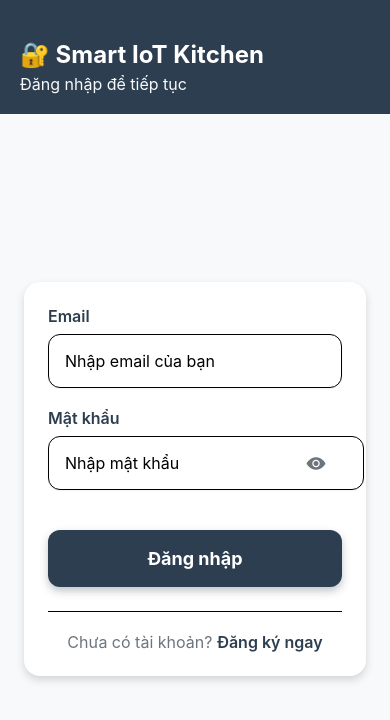
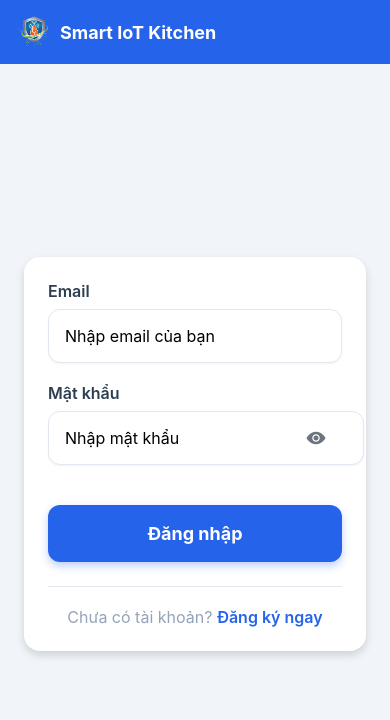
Before and after one commit to PhamHuuThuan/KLTN_N145_SMART_IOT, a React Native app in the folder app/mobile_app/: screen / in a window 390 px wide. Shown: the top 720 px of the page. Built offline with nearby package versions, Linux system fonts and the light colour scheme.

Commit message:
change UI color app

```diff
--- a/app/mobile_app/app.json
+++ b/app/mobile_app/app.json
@@ -27,7 +27,10 @@
       "bundler": "metro"
     },
     "extra": {
-      "apiUrl": "http://192.168.100.230:3002"
-    }
+      "apiUrl": "http://192.168.110.112:3002"
+    },
+    "plugins": [
+      "expo-font"
+    ]
   }
 }
--- a/app/mobile_app/package.json
+++ b/app/mobile_app/package.json
@@ -11,7 +11,6 @@
   },
   "dependencies": {
     "@expo/metro-runtime": "~5.0.4",
-    "@expo/vector-icons": "^15.0.2",
     "@react-native-async-storage/async-storage": "^2.2.0",
     "@react-navigation/bottom-tabs": "^7.4.7",
     "@react-navigation/native": "^7.1.17",
@@ -25,7 +24,9 @@
     "react": "19.0.0",
     "react-dom": "19.0.0",
     "react-native": "^0.79.5",
-    "react-native-web": "^0.20.0"
+    "react-native-web": "^0.20.0",
+    "@expo/vector-icons": "^14.1.0",
+    "expo-font": "~13.3.2"
   },
   "devDependencies": {
     "@babel/core": "^7.20.0",
--- a/app/mobile_app/src/screens/LoginScreen.js
+++ b/app/mobile_app/src/screens/LoginScreen.js
@@ -15,6 +15,7 @@ import {
 import { Ionicons } from '@expo/vector-icons';
 import { useAuth } from '../contexts/AuthContext';
 import CONFIG from '../constants/config';
+import Header from '../components/Header';
 
 const LoginScreen = ({ navigation }) => {
   const [email, setEmail] = useState('');
@@ -57,17 +58,9 @@ const LoginScreen = ({ navigation }) => {
 
   return (
     <View style={styles.container}>
-      <StatusBar barStyle="light-content" backgroundColor={CONFIG.COLORS.primary} />
+      <StatusBar barStyle="light-content" backgroundColor={CONFIG.THEME.primary} />
 
-      {/* Header giống trang device */}
-      <View style={styles.header}>
-        <View style={styles.headerContent}>
-          <View style={styles.titleContainer}>
-            <Text style={styles.headerTitle}>🔐 Smart IoT Kitchen</Text>
-            <Text style={styles.headerSubtitle}>Đăng nhập để tiếp tục</Text>
-          </View>
-        </View>
-      </View>
+      <Header />
 
       <KeyboardAvoidingView
         style={styles.content}
@@ -147,7 +140,7 @@ const LoginScreen = ({ navigation }) => {
 const styles = StyleSheet.create({
   container: {
     flex: 1,
-    backgroundColor: CONFIG.COLORS.light,
+    backgroundColor: CONFIG.THEME.background,
   },
   header: {
     backgroundColor: CONFIG.COLORS.primary,
@@ -181,7 +174,7 @@ const styles = StyleSheet.create({
     padding: 20,
   },
   form: {
-    backgroundColor: CONFIG.COLORS.white,
+    backgroundColor: CONFIG.THEME.surface,
     borderRadius: 16,
     padding: 24,
     shadowColor: '#000',
@@ -202,11 +195,11 @@ const styles = StyleSheet.create({
   },
   input: {
     borderWidth: 1,
-    borderColor: CONFIG.COLORS.grayLight,
+    borderColor: CONFIG.THEME.border,
     borderRadius: 12,
     padding: 16,
     fontSize: 16,
-    backgroundColor: CONFIG.COLORS.white,
+    backgroundColor: CONFIG.THEME.surface,
     shadowColor: '#000',
     shadowOffset: { width: 0, height: 1 },
     shadowOpacity: 0.05,
@@ -221,12 +214,12 @@ const styles = StyleSheet.create({
   passwordInput: {
     flex: 1,
     borderWidth: 1,
-    borderColor: CONFIG.COLORS.grayLight,
+    borderColor: CONFIG.THEME.border,
     borderRadius: 12,
     padding: 16,
     paddingRight: 50,
     fontSize: 16,
-    backgroundColor: CONFIG.COLORS.white,
+    backgroundColor: CONFIG.THEME.surface,
     shadowColor: '#000',
     shadowOffset: { width: 0, height: 1 },
     shadowOpacity: 0.05,
@@ -239,19 +232,19 @@ const styles = StyleSheet.create({
     padding: 4,
   },
   loginButton: {
-    backgroundColor: CONFIG.COLORS.primary,
+    backgroundColor: CONFIG.THEME.primary,
     borderRadius: 12,
     padding: 18,
     alignItems: 'center',
     marginTop: 20,
-    shadowColor: CONFIG.COLORS.primary,
+    shadowColor: CONFIG.THEME.primary,
     shadowOffset: { width: 0, height: 4 },
     shadowOpacity: 0.3,
     shadowRadius: 8,
     elevation: 4,
   },
   disabledButton: {
-    backgroundColor: CONFIG.COLORS.gray,
+    backgroundColor: CONFIG.THEME.gray,
   },
   loginButtonText: {
     color: CONFIG.COLORS.white,
@@ -265,15 +258,15 @@ const styles = StyleSheet.create({
     marginTop: 24,
     paddingTop: 20,
     borderTopWidth: 1,
-    borderTopColor: CONFIG.COLORS.grayLight,
+    borderTopColor: CONFIG.THEME.border,
   },
   footerText: {
     fontSize: 16,
-    color: CONFIG.COLORS.gray,
+    color: CONFIG.THEME.gray,
   },
   linkText: {
     fontSize: 16,
-    color: CONFIG.COLORS.primary,
+    color: CONFIG.THEME.primary,
     fontWeight: '600',
   },
 });
--- a/app/mobile_app/src/screens/ProfileScreen.js
+++ b/app/mobile_app/src/screens/ProfileScreen.js
@@ -205,10 +205,10 @@ const ProfileScreen = ({ navigation }) => {
 
   return (
     <SafeAreaView style={styles.container}>
-      <StatusBar barStyle="light-content" backgroundColor={CONFIG.COLORS.primary} />
+      <StatusBar barStyle="light-content" backgroundColor={CONFIG.THEME.primary} />
 
       <LinearGradient
-        colors={[CONFIG.COLORS.primary, CONFIG.COLORS.secondary]}
+        colors={[CONFIG.THEME.primary, CONFIG.THEME.secondary]}
         start={{ x: 0, y: 0 }}
         end={{ x: 1, y: 1 }}
         style={styles.gradientHeader}
@@ -273,7 +273,7 @@ const ProfileScreen = ({ navigation }) => {
 const styles = StyleSheet.create({
   container: {
     flex: 1,
-    backgroundColor: CONFIG.COLORS.light,
+    backgroundColor: CONFIG.THEME.background,
   },
   gradientHeader: {
     paddingTop: 32,
@@ -346,7 +346,7 @@ const styles = StyleSheet.create({
     width: 24,
     height: 24,
     borderRadius: 12,
-    backgroundColor: CONFIG.COLORS.primary,
+    backgroundColor: CONFIG.THEME.primary,
     justifyContent: 'center',
     alignItems: 'center',
     borderWidth: 2,
@@ -374,7 +374,7 @@ const styles = StyleSheet.create({
     padding: 15,
   },
   section: {
-    backgroundColor: CONFIG.COLORS.white,
+    backgroundColor: CONFIG.THEME.surface,
     borderRadius: CONFIG.DIMENSIONS.borderRadius,
     padding: CONFIG.DIMENSIONS.cardPadding,
     marginBottom: 16,
@@ -405,12 +405,12 @@ const styles = StyleSheet.create({
     flexDirection: 'row',
     alignItems: 'center',
     borderWidth: 1,
-    borderColor: CONFIG.COLORS.border,
+    borderColor: CONFIG.THEME.border,
     borderRadius: CONFIG.DIMENSIONS.borderRadius,
-    backgroundColor: CONFIG.COLORS.white,
+    backgroundColor: CONFIG.THEME.surface,
   },
   inputRowDisabled: {
-    backgroundColor: CONFIG.COLORS.light,
+    backgroundColor: CONFIG.THEME.background,
   },
   inputIcon: {
     paddingLeft: 12,
@@ -425,9 +425,9 @@ const styles = StyleSheet.create({
     flexDirection: 'row',
     alignItems: 'center',
     borderWidth: 1,
-    borderColor: CONFIG.COLORS.border,
+    borderColor: CONFIG.THEME.border,
     borderRadius: CONFIG.DIMENSIONS.borderRadius,
-    backgroundColor: CONFIG.COLORS.white,
+    backgroundColor: CONFIG.THEME.surface,
   },
   passwordInput: {
     flex: 1,
@@ -450,18 +450,18 @@ const styles = StyleSheet.create({
     marginHorizontal: 5,
   },
   editButton: {
-    backgroundColor: CONFIG.COLORS.primary,
+    backgroundColor: CONFIG.THEME.primary,
   },
   saveButton: {
-    backgroundColor: CONFIG.COLORS.success,
+    backgroundColor: CONFIG.THEME.success,
   },
   cancelButton: {
-    backgroundColor: CONFIG.COLORS.light,
+    backgroundColor: CONFIG.THEME.background,
     borderWidth: 1,
-    borderColor: CONFIG.COLORS.border,
+    borderColor: CONFIG.THEME.border,
   },
   logoutButton: {
-    backgroundColor: CONFIG.COLORS.danger,
+    backgroundColor: CONFIG.THEME.danger,
   },
   ctaText: {
     color: CONFIG.COLORS.white,
--- a/app/mobile_app/src/screens/RegisterScreen.js
+++ b/app/mobile_app/src/screens/RegisterScreen.js
@@ -15,6 +15,7 @@ import {
 import { Ionicons } from '@expo/vector-icons';
 import { useAuth } from '../contexts/AuthContext';
 import CONFIG from '../constants/config';
+import Header from '../components/Header';
 
 const RegisterScreen = ({ navigation }) => {
   const [name, setName] = useState('');
@@ -80,16 +81,9 @@ const RegisterScreen = ({ navigation }) => {
 
   return (
     <View style={styles.container}>
-      <StatusBar barStyle="light-content" backgroundColor={CONFIG.COLORS.primary} />
+      <StatusBar barStyle="light-content" backgroundColor={CONFIG.THEME.primary} />
 
-      <View style={styles.header}>
-        <View style={styles.headerContent}>
-          <View style={styles.titleContainer}>
-            <Text style={styles.headerTitle}>📝 Smart IoT Kitchen</Text>
-            <Text style={styles.headerSubtitle}>Tạo tài khoản mới</Text>
-          </View>
-        </View>
-      </View>
+      <Header />
 
       <KeyboardAvoidingView
         style={styles.content}
@@ -209,7 +203,7 @@ const RegisterScreen = ({ navigation }) => {
 const styles = StyleSheet.create({
   container: {
     flex: 1,
-    backgroundColor: CONFIG.COLORS.light,
+    backgroundColor: CONFIG.THEME.background,
   },
   header: {
     backgroundColor: CONFIG.COLORS.primary,
@@ -243,7 +237,7 @@ const styles = StyleSheet.create({
     padding: 20,
   },
   form: {
-    backgroundColor: CONFIG.COLORS.white,
+    backgroundColor: CONFIG.THEME.surface,
     borderRadius: 16,
     padding: 24,
     shadowColor: '#000',
@@ -264,11 +258,11 @@ const styles = StyleSheet.create({
   },
   input: {
     borderWidth: 1,
-    borderColor: CONFIG.COLORS.grayLight,
+    borderColor: CONFIG.THEME.border,
     borderRadius: 12,
     padding: 16,
     fontSize: 16,
-    backgroundColor: CONFIG.COLORS.white,
+    backgroundColor: CONFIG.THEME.surface,
     shadowColor: '#000',
     shadowOffset: { width: 0, height: 1 },
     shadowOpacity: 0.05,
@@ -283,12 +277,12 @@ const styles = StyleSheet.create({
   passwordInput: {
     flex: 1,
     borderWidth: 1,
-    borderColor: CONFIG.COLORS.grayLight,
+    borderColor: CONFIG.THEME.border,
     borderRadius: 12,
     padding: 16,
     paddingRight: 50,
     fontSize: 16,
-    backgroundColor: CONFIG.COLORS.white,
+    backgroundColor: CONFIG.THEME.surface,
     shadowColor: '#000',
     shadowOffset: { width: 0, height: 1 },
     shadowOpacity: 0.05,
@@ -301,19 +295,19 @@ const styles = StyleSheet.create({
     padding: 4,
   },
   registerButton: {
-    backgroundColor: CONFIG.COLORS.primary,
+    backgroundColor: CONFIG.THEME.primary,
     borderRadius: 12,
     padding: 18,
     alignItems: 'center',
     marginTop: 20,
-    shadowColor: CONFIG.COLORS.primary,
+    shadowColor: CONFIG.THEME.primary,
     shadowOffset: { width: 0, height: 4 },
     shadowOpacity: 0.3,
     shadowRadius: 8,
     elevation: 4,
   },
   disabledButton: {
-    backgroundColor: CONFIG.COLORS.gray,
+    backgroundColor: CONFIG.THEME.gray,
   },
   registerButtonText: {
     color: CONFIG.COLORS.white,
@@ -327,15 +321,15 @@ const styles = StyleSheet.create({
     marginTop: 24,
     paddingTop: 20,
     borderTopWidth: 1,
-    borderTopColor: CONFIG.COLORS.grayLight,
+    borderTopColor: CONFIG.THEME.border,
   },
   footerText: {
     fontSize: 16,
-    color: CONFIG.COLORS.gray,
+    color: CONFIG.THEME.gray,
   },
   linkText: {
     fontSize: 16,
-    color: CONFIG.COLORS.primary,
+    color: CONFIG.THEME.primary,
     fontWeight: '600',
   },
 });
--- a/app/mobile_app/src/screens/RulesScreen.js
+++ b/app/mobile_app/src/screens/RulesScreen.js
@@ -100,19 +100,19 @@ const RulesScreen = () => {
   const getCategoryColor = (category) => {
     switch (category) {
       case 'safety':
-        return CONFIG.COLORS.danger;
+        return CONFIG.THEME.danger;
       case 'energy_saving':
-        return CONFIG.COLORS.success;
+        return CONFIG.THEME.success;
       default:
-        return CONFIG.COLORS.gray;
+        return CONFIG.THEME.gray;
     }
   };
 
   const getPriorityColor = (priority) => {
-    if (priority >= 8) return CONFIG.COLORS.danger;
-    if (priority >= 6) return CONFIG.COLORS.warning;
-    if (priority >= 4) return CONFIG.COLORS.info;
-    return CONFIG.COLORS.success;
+    if (priority >= 8) return CONFIG.THEME.danger;
+    if (priority >= 6) return CONFIG.THEME.warning;
+    if (priority >= 4) return CONFIG.THEME.info;
+    return CONFIG.THEME.success;
   };
 
   const filteredRules = selectedCategory === 'all'
@@ -219,7 +219,7 @@ const RulesScreen = () => {
           style={styles.actionButton}
           onPress={() => setShowTemplatesModal(true)}
         >
-          <MaterialIcons name="library-books" size={20} color={CONFIG.COLORS.primary} />
+          <MaterialIcons name="library-books" size={20} color={CONFIG.THEME.primary} />
         </TouchableOpacity>
       </View>
 
@@ -246,7 +246,7 @@ const RulesScreen = () => {
         contentContainerStyle={styles.rulesList}
         ListEmptyComponent={
           <View style={styles.emptyContainer}>
-            <MaterialIcons name="rule" size={48} color={CONFIG.COLORS.gray} />
+            <MaterialIcons name="rule" size={48} color={CONFIG.THEME.gray} />
             <Text style={styles.emptyText}>No rules yet</Text>
             <Text style={styles.emptySubtext}>
               Create your first rule from available templates
@@ -268,7 +268,7 @@ const RulesScreen = () => {
               style={styles.closeButton}
               onPress={() => setShowTemplatesModal(false)}
             >
-              <MaterialIcons name="close" size={24} color={CONFIG.COLORS.gray} />
+              <MaterialIcons name="close" size={24} color={CONFIG.THEME.gray} />
             </TouchableOpacity>
           </View>
 
@@ -347,7 +347,7 @@ const RulesScreen = () => {
 const styles = StyleSheet.create({
   container: {
     flex: 1,
-    backgroundColor: CONFIG.COLORS.light,
+    backgroundColor: CONFIG.THEME.background,
   },
   loadingContainer: {
     flex: 1,
@@ -356,7 +356,7 @@ const styles = StyleSheet.create({
   },
   loadingText: {
     fontSize: 16,
-    color: CONFIG.COLORS.gray,
+    color: CONFIG.THEME.gray,
   },
   header: {
     flexDirection: 'row',
@@ -364,19 +364,19 @@ const styles = StyleSheet.create({
     alignItems: 'center',
     height: 56,
     paddingHorizontal: 16,
-    backgroundColor: CONFIG.COLORS.white,
+    backgroundColor: CONFIG.THEME.surface,
     borderBottomWidth: 1,
-    borderBottomColor: CONFIG.COLORS.light,
+    borderBottomColor: CONFIG.THEME.border,
   },
   title: {
     fontSize: 20,
     fontWeight: 'bold',
-    color: CONFIG.COLORS.primary,
+    color: CONFIG.THEME.primary,
   },
   actionButton: {
     padding: 8,
     borderRadius: 8,
-    backgroundColor: CONFIG.COLORS.light,
+    backgroundColor: CONFIG.THEME.background,
   },
   rulesList: {
     paddingTop: 8,
@@ -392,33 +392,33 @@ const styles = StyleSheet.create({
   emptyText: {
     fontSize: 18,
     fontWeight: 'bold',
-    color: CONFIG.COLORS.gray,
+    color: CONFIG.THEME.gray,
     marginTop: 16,
   },
   emptySubtext: {
     fontSize: 14,
-    color: CONFIG.COLORS.gray,
+    color: CONFIG.THEME.gray,
     textAlign: 'center',
     marginTop: 8,
     paddingHorizontal: 32,
   },
   modalContainer: {
     flex: 1,
-    backgroundColor: CONFIG.COLORS.light,
+    backgroundColor: CONFIG.THEME.background,
   },
   modalHeader: {
     flexDirection: 'row',
     justifyContent: 'space-between',
     alignItems: 'center',
     padding: 16,
-    backgroundColor: CONFIG.COLORS.white,
+    backgroundColor: CONFIG.THEME.surface,
     borderBottomWidth: 1,
-    borderBottomColor: CONFIG.COLORS.light,
+    borderBottomColor: CONFIG.THEME.border,
   },
   modalTitle: {
     fontSize: 20,
     fontWeight: 'bold',
-    color: CONFIG.COLORS.primary,
+    color: CONFIG.THEME.primary,
   },
   closeButton: {
     padding: 4,
--- a/app/mobile_app/src/screens/SettingsScreen.js
+++ b/app/mobile_app/src/screens/SettingsScreen.js
@@ -37,7 +37,7 @@ const SettingsScreen = ({ navigation }) => {
     <TouchableOpacity style={styles.settingItem} onPress={onPress}>
       <View style={styles.settingLeft}>
         <View style={styles.iconContainer}>
-          <Ionicons name={icon} size={24} color={CONFIG.COLORS.primary} />
+          <Ionicons name={icon} size={24} color={CONFIG.THEME.primary} />
         </View>
         <View style={styles.settingText}>
           <Text style={styles.settingTitle}>{title}</Text>
@@ -45,14 +45,14 @@ const SettingsScreen = ({ navigation }) => {
         </View>
       </View>
       {showArrow && (
-        <Ionicons name="chevron-forward" size={20} color={CONFIG.COLORS.gray} />
+        <Ionicons name="chevron-forward" size={20} color={CONFIG.THEME.gray} />
       )}
     </TouchableOpacity>
   );
 
   return (
     <SafeAreaView style={styles.container}>
-      <StatusBar barStyle="light-content" backgroundColor={CONFIG.COLORS.primary} />
+      <StatusBar barStyle="light-content" backgroundColor={CONFIG.THEME.primary} />
 
       {/* Header */}
       <View style={styles.headerContainer}>
@@ -133,10 +133,10 @@ const SettingsScreen = ({ navigation }) => {
 const styles = StyleSheet.create({
   container: {
     flex: 1,
-    backgroundColor: CONFIG.COLORS.light,
+    backgroundColor: CONFIG.THEME.background,
   },
   headerContainer: {
-    backgroundColor: CONFIG.COLORS.primary,
+    backgroundColor: CONFIG.THEME.primary,
     flexDirection: 'row',
     alignItems: 'center',
     justifyContent: 'space-between',
@@ -160,7 +160,7 @@ const styles = StyleSheet.create({
     padding: 15,
   },
   section: {
-    backgroundColor: CONFIG.COLORS.white,
+    backgroundColor: CONFIG.THEME.surface,
     borderRadius: CONFIG.DIMENSIONS.borderRadius,
     marginBottom: 15,
     shadowColor: '#000',
@@ -176,7 +176,7 @@ const styles = StyleSheet.create({
     padding: 15,
     paddingBottom: 10,
     borderBottomWidth: 1,
-    borderBottomColor: CONFIG.COLORS.light,
+    borderBottomColor: CONFIG.THEME.border,
   },
   settingItem: {
     flexDirection: 'row',
@@ -184,7 +184,7 @@ const styles = StyleSheet.create({
     justifyContent: 'space-between',
     padding: 15,
     borderBottomWidth: 1,
-    borderBottomColor: CONFIG.COLORS.light,
+    borderBottomColor: CONFIG.THEME.border,
   },
   settingLeft: {
     flexDirection: 'row',
@@ -195,7 +195,7 @@ const styles = StyleSheet.create({
     width: 40,
     height: 40,
     borderRadius: 20,
-    backgroundColor: CONFIG.COLORS.light,
+    backgroundColor: CONFIG.THEME.background,
     justifyContent: 'center',
     alignItems: 'center',
     marginRight: 15,
@@ -211,7 +211,7 @@ const styles = StyleSheet.create({
   },
   settingSubtitle: {
     fontSize: 14,
-    color: CONFIG.COLORS.gray,
+    color: CONFIG.THEME.gray,
   },
 });
 
--- a/app/mobile_app/src/services/authService.js
+++ b/app/mobile_app/src/services/authService.js
@@ -3,7 +3,7 @@ import AsyncStorage from '@react-native-async-storage/async-storage';
 import environment from '../config/environment';
 
 const authClient = axios.create({
-  baseURL: environment.getServiceUrl('AUTH_SERVICE') || 'http://127.0.0.1:3002',
+  baseURL: environment.getServiceUrl('AUTH_SERVICE') || 'http://127.0.0.1:3005',
   timeout: 10000,
   headers: {
     'Content-Type': 'application/json',
```
Also changed, not shown: 1 other file (tests, documents, lock files or other folders).
